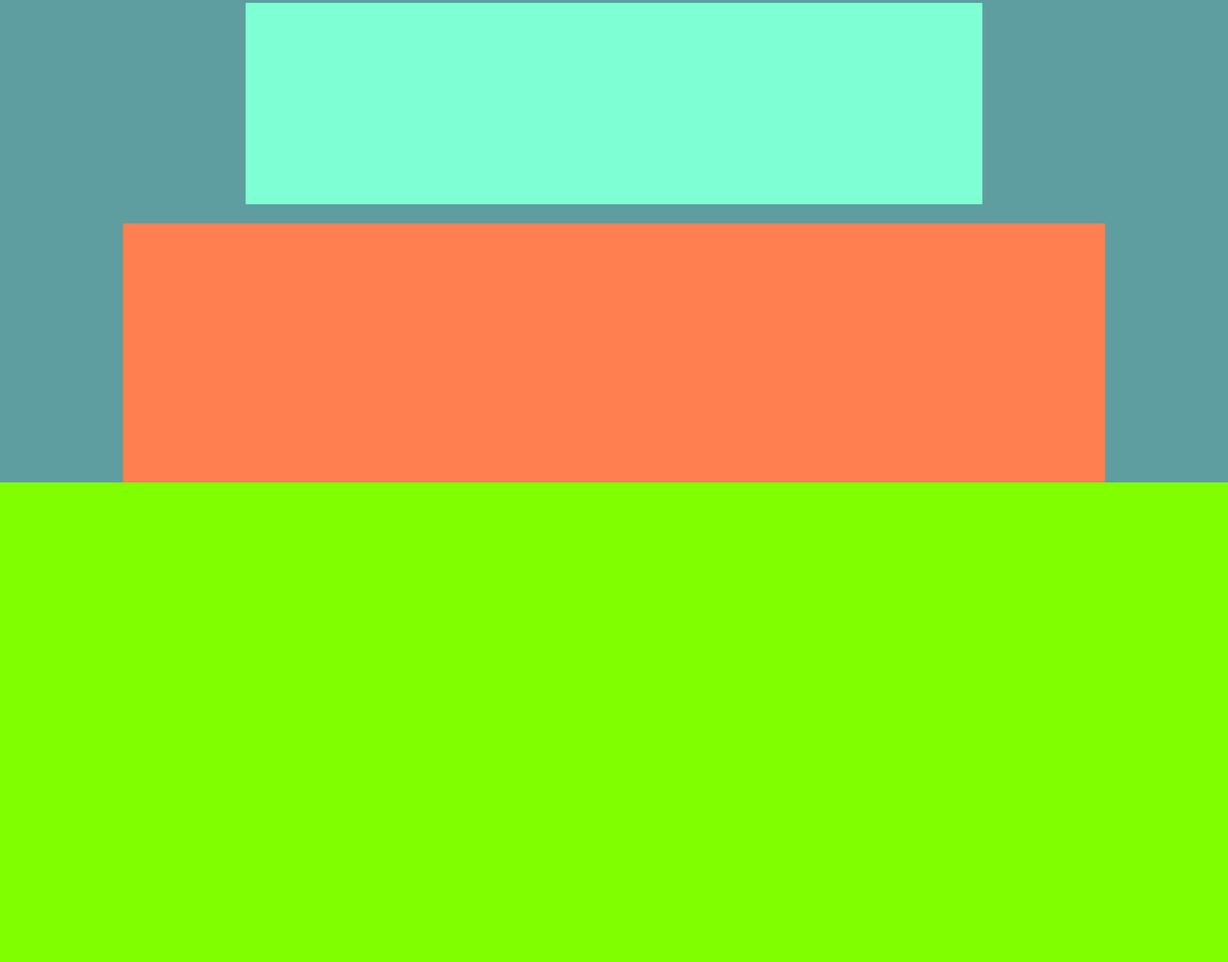
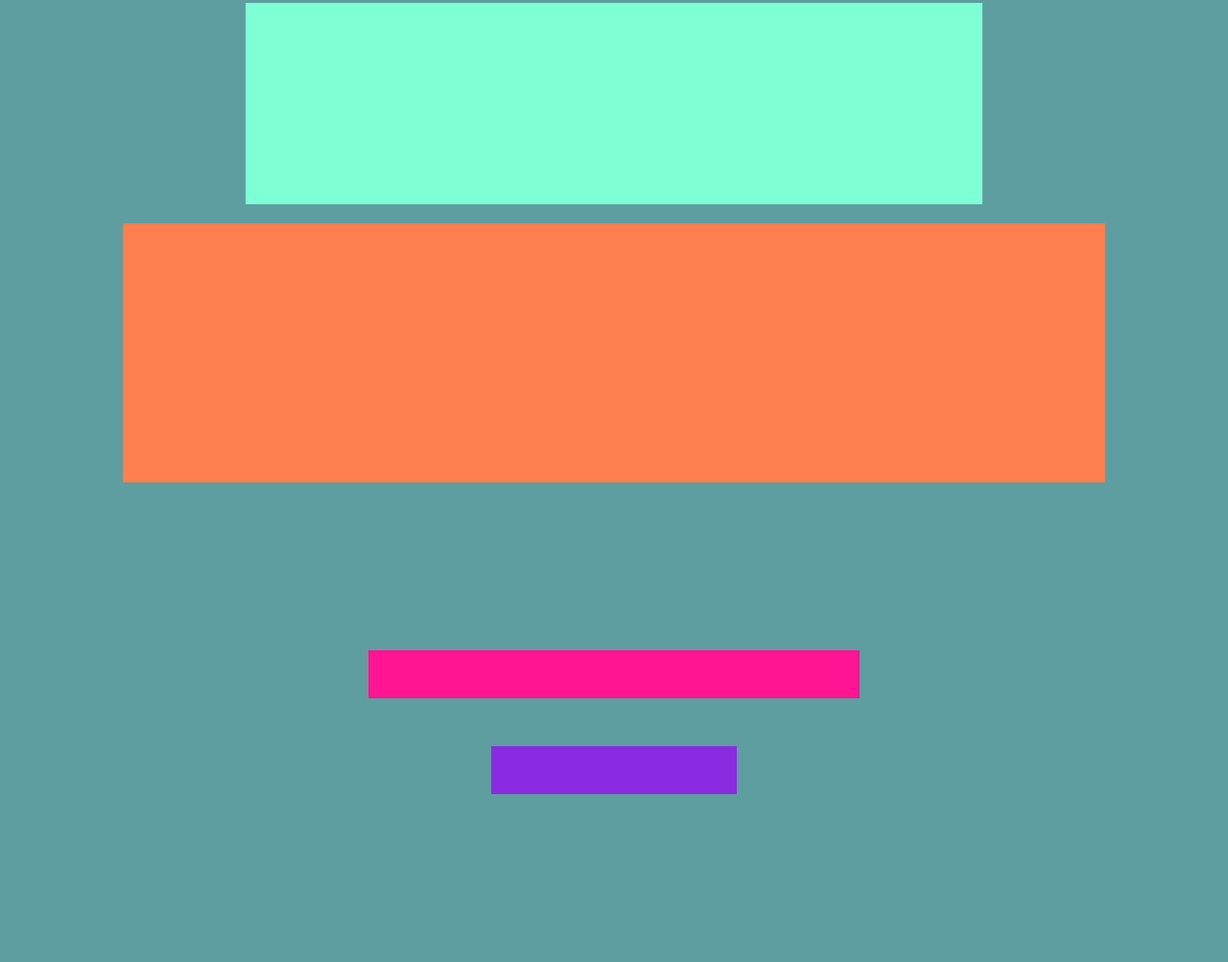
Before and after one commit to sollendy/htmlcss-struttura-discord, a plain HTML site: page index.html in a window 1280 px wide. Shown: the part 2097-3100 px from the top of the page at 96% size. Before the commit the page ends 2600 px from the top, so only its background shows below. Drawn offline with Linux system fonts and the light colour scheme.

```diff
--- a/css/style.css
+++ b/css/style.css
@@ -104,3 +104,22 @@ li{
     height: 90%;
     width: 80%;
 }
+
+.main-close{
+    display: flex;
+    flex-direction: column;
+    justify-content: center;
+    gap: 50px;
+}
+
+#testo-finale{
+    height: 10%;
+    width: 40%;
+    background-color: deeppink;
+}
+
+#download{
+    height: 10%;
+    width: 20%;
+    background-color: blueviolet;
+}
--- a/index.html
+++ b/index.html
@@ -85,6 +85,10 @@
                 <img src="" alt="">
             </div>
         </section>
+        <section class="sezioni main-close">
+            <div id="testo-finale"></div>
+            <div id="download"></div>
+        </section>
     </main>
     <footer>
 
```
